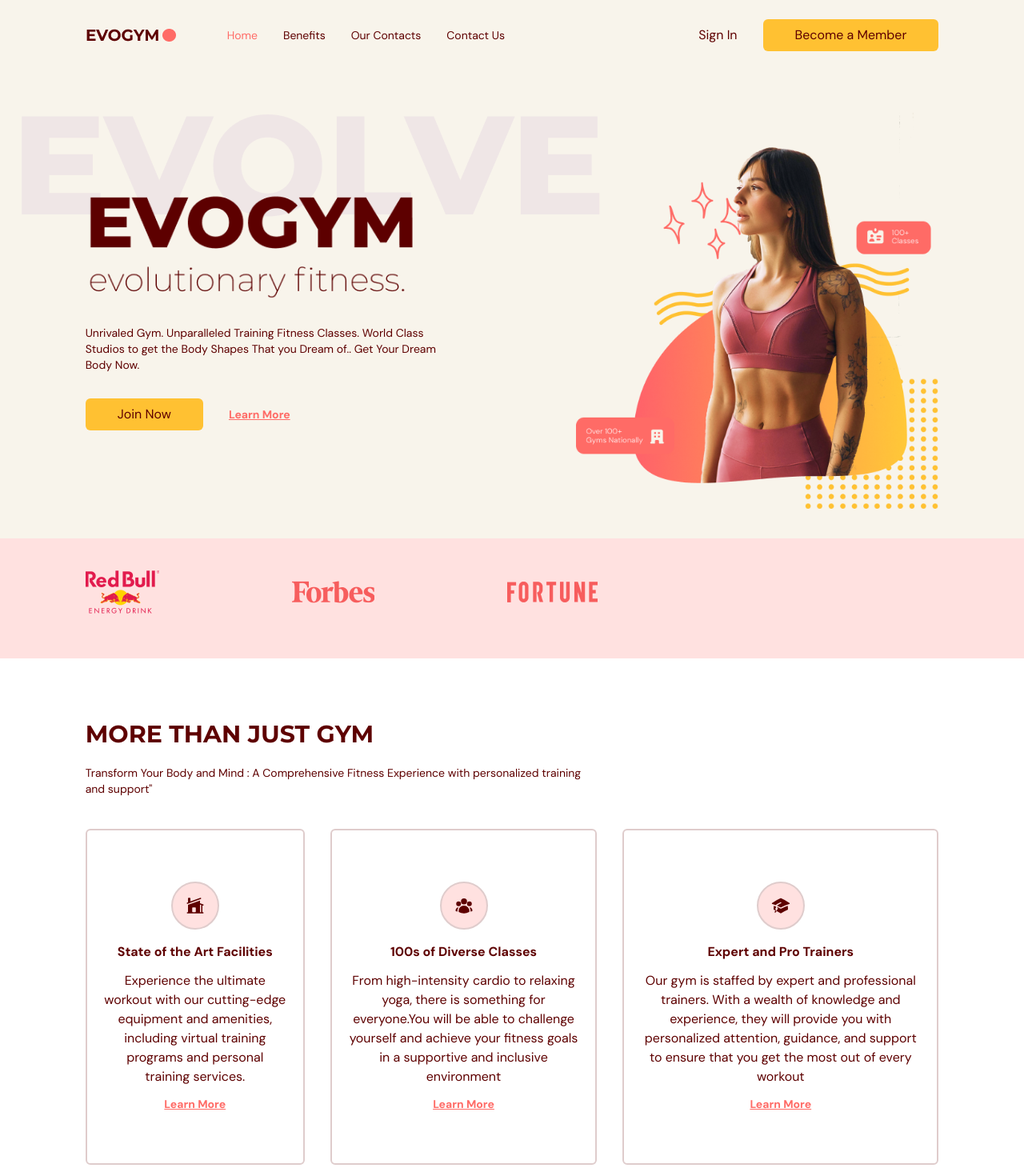
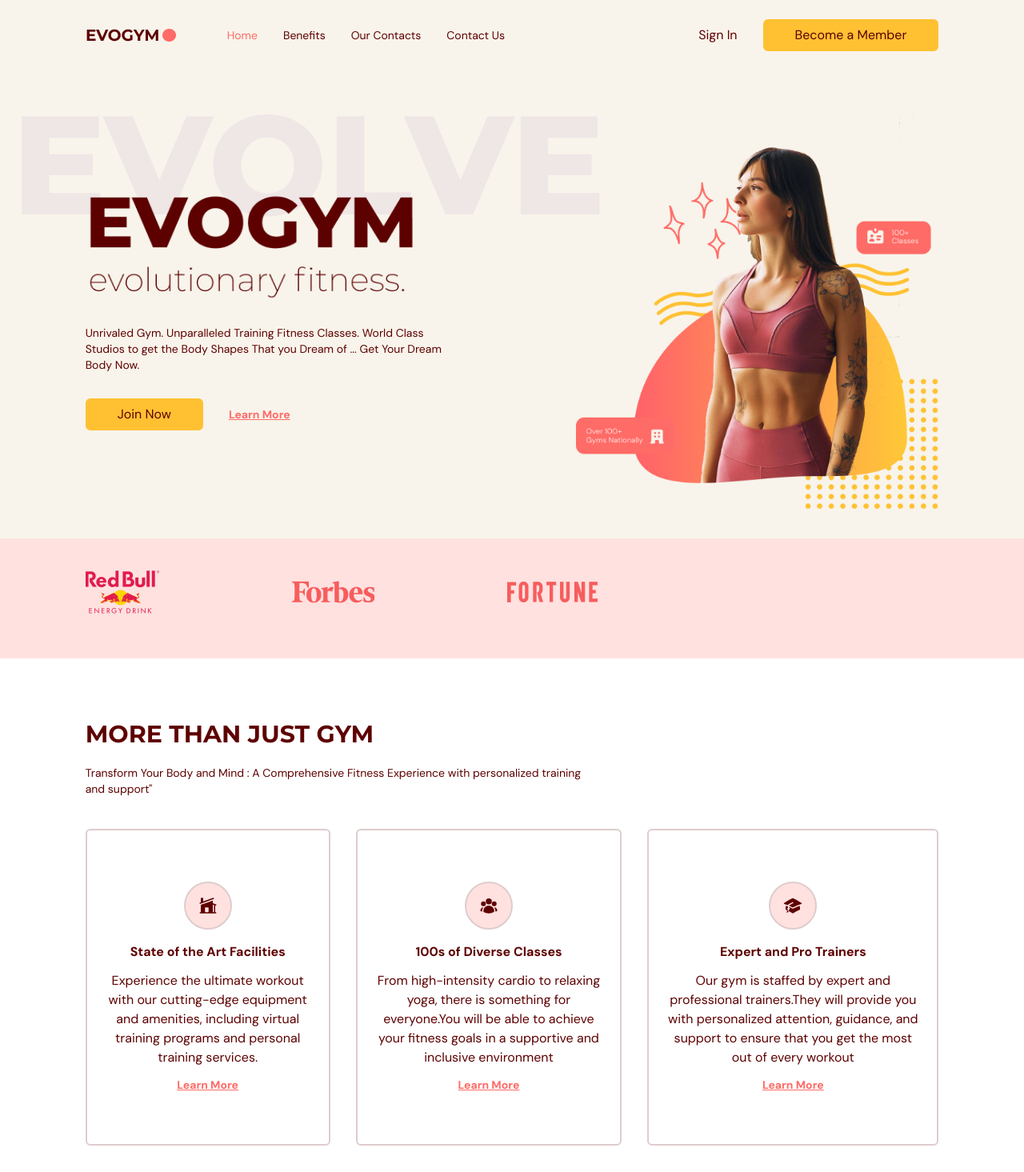
Before and after one commit to NyashaMuusha/gym-typscript, a React (Vite) app: page / in a window 1280 px wide. Shown: the top 1465 px of the page at 80% size. Built offline with nearby package versions, Linux system fonts and the light colour scheme.

Commit message:
formatted text

```diff
--- a/src/scenes/benefits/index.tsx
+++ b/src/scenes/benefits/index.tsx
@@ -30,13 +30,13 @@ const benefits: Array<BenefitType> = [
     icon: <UserGroupIcon className="h-6 w-6 " />,
     title: "100s of Diverse Classes",
     description:
-      "From high-intensity cardio to relaxing yoga, there is something for everyone.You will be able to challenge yourself and achieve your fitness goals in a supportive and inclusive environment",
+      "From high-intensity cardio to relaxing yoga, there is something for everyone.You will be able to achieve your fitness goals in a supportive and inclusive environment",
   },
   {
     icon: <AcademicCapIcon className="h-6 w-6 " />,
     title: "Expert and Pro Trainers",
     description:
-      "Our gym is staffed by expert and professional trainers. With a wealth of knowledge and experience, they will provide you with personalized attention, guidance, and support to ensure that you get the most out of every workout",
+      "Our gym is staffed by expert and professional trainers.They will provide you with personalized attention, guidance, and support to ensure that you get the most out of every workout",
   },
 ];
 
--- a/src/scenes/footer/index.tsx
+++ b/src/scenes/footer/index.tsx
@@ -9,22 +9,20 @@ const Footer = (props: Props) => {
         <div className="mt-16 basis-1/2 md:mt-0">
           <img alt="logo" src={Logo} />
           <p className="my-5">
-            tempor incidunt ut labore et dolore magna aliqua. Ut enim ad minim
-            veniam, quis nostrum exercitationem ullam corporis suscipit
-            laboriosam
+            We are dedicated to putting your fitness needs first
           </p>
           <p>@ Evogym All Rights Reserved</p>
         </div>
         <div className="mt-16 basis-1/4 md:mt-0">
           <h4 className="font-bold">Links</h4>
-          <p className="my-5"> Massa orci senectue</p>
-          <p className="my-5"> Et gravida id det etiam</p>
-          <p>Ullamcorper viamus</p>
+          <p className="my-5"> Twitter </p>
+          <p className="my-5"> On instagram</p>
+          <p>On facebook</p>
         </div>
         <div className="mt-16 basis-1/4 md:mt-0">
           <h4 className="font-bold">Contact Us</h4>
-          <p className="my-5">Tempus metus mattis risus volutpat</p>
-          <p>(333)425-6825</p>
+          <p className="my-5">We would to hear from you</p>
+          <p>+277 700 800</p>
         </div>
       </div>
     </footer>
--- a/src/scenes/home/index.tsx
+++ b/src/scenes/home/index.tsx
@@ -45,8 +45,8 @@ const Home = ({ setSelectedPage }: Props) => {
 
             <p className="mt-8 text-sm">
               Unrivaled Gym. Unparalleled Training Fitness Classes. World Class
-              Studios to get the Body Shapes That you Dream of.. Get Your Dream
-              Body Now.
+              Studios to get the Body Shapes That you Dream of ... Get Your
+              Dream Body Now.
             </p>
           </motion.div>
 
```
